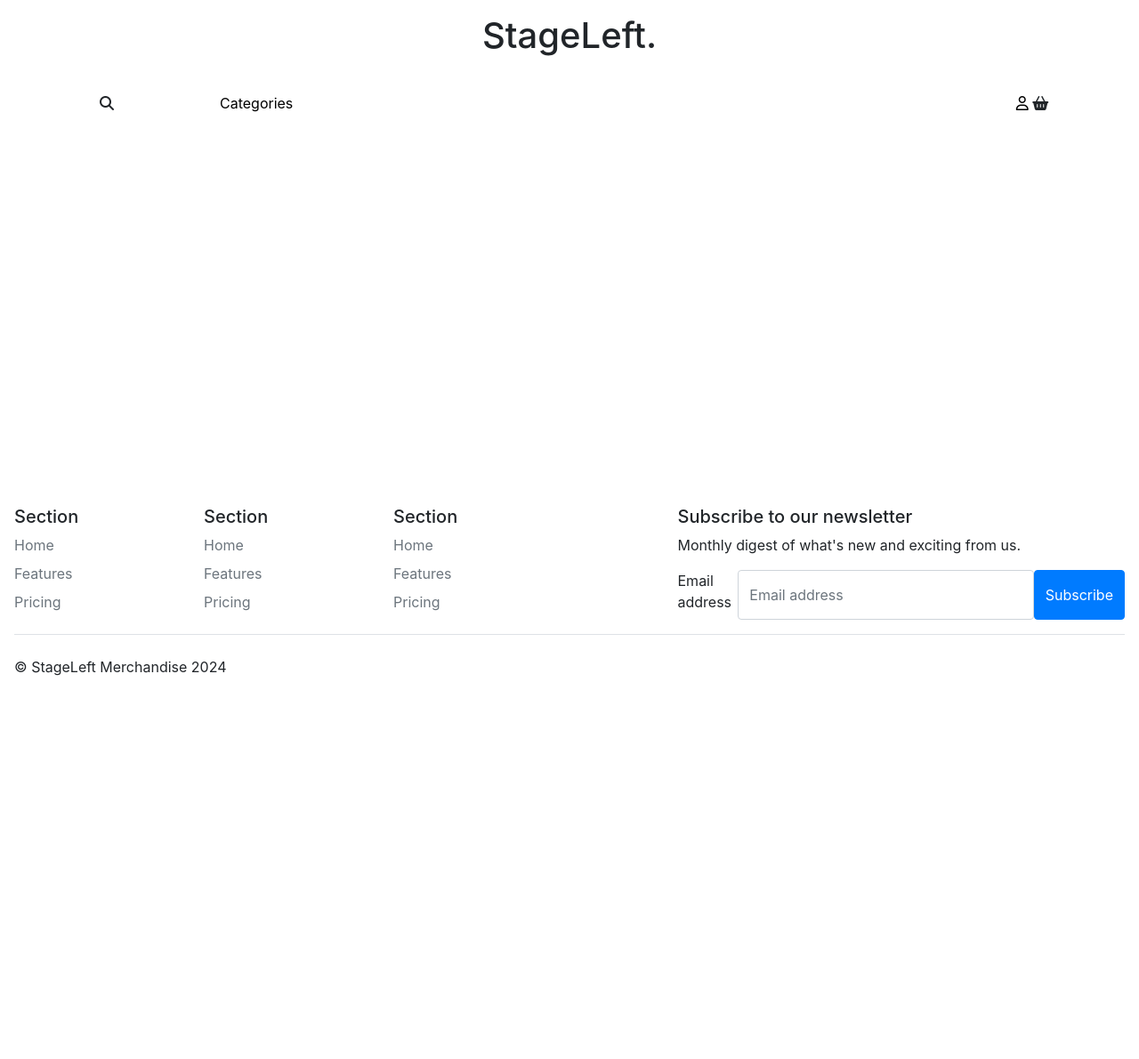
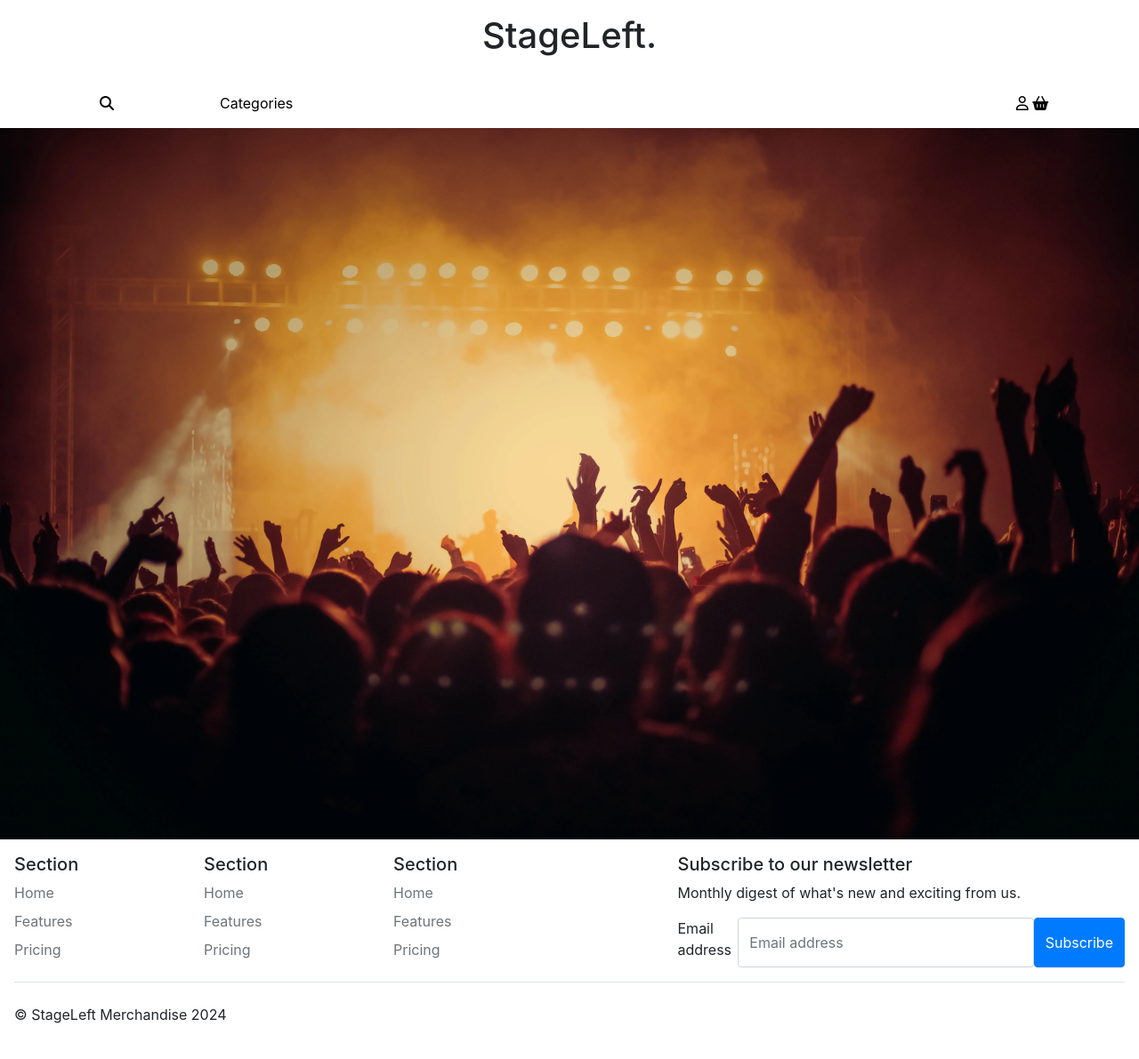
Before and after one commit to KitLavis/stage-left-merch, a Django app: page / in a window 1280 px wide. Shown: the whole page at 89% size. Before the commit the page ends 760 px from the top, so only its background shows below. Run offline with Django 4.2, Linux system fonts and the light colour scheme; some libraries are stand-ins or nearby versions.

Commit message:
Add hero image

```diff
--- a/home/templates/home/index.html
+++ b/home/templates/home/index.html
@@ -2,5 +2,7 @@
 {% load static %}
 
 {% block content %}
+<div class="hero-container">
 
+</div>
 {% endblock %}
--- a/home/urls.py
+++ b/home/urls.py
@@ -1,7 +1,10 @@
 from django.contrib import admin
 from django.urls import path
+from django.conf import settings
+from django.conf.urls.static import static
 from . import views
+
 
 urlpatterns = [
     path('', views.index, name='home')
-]
+] + static(settings.MEDIA_URL, document_root=settings.MEDIA_ROOT)
--- a/stageleft/settings.py
+++ b/stageleft/settings.py
@@ -150,6 +150,10 @@ USE_TZ = True
 
 STATIC_URL = '/static/'
 STATICFILES_DIRS = (os.path.join(BASE_DIR, 'static'),)
+STATIC_ROOT = os.path.join(os.path.dirname(BASE_DIR),"static")
+
+MEDIA_URL = '/media/'
+MEDIA_ROOT = os.path.join(BASE_DIR, 'media')
 
 # Default primary key field type
 # https://docs.djangoproject.com/en/4.2/ref/settings/#default-auto-field
--- a/stageleft/urls.py
+++ b/stageleft/urls.py
@@ -16,9 +16,11 @@ Including another URLconf
 """
 from django.contrib import admin
 from django.urls import path, include
+from django.conf import settings
+from django.conf.urls.static import static
 
 urlpatterns = [
     path('admin/', admin.site.urls),
     path('accounts/', include('allauth.urls')),
     path('', include('home.urls')),
-]
+] + static(settings.MEDIA_URL, document_root=settings.MEDIA_ROOT)
--- a/static/css/base.css
+++ b/static/css/base.css
@@ -1,12 +1,29 @@
+html {
+    height: 100;
+}
+
+.hero-container {
+    background: url('/media/hero-image.webp') no-repeat center center fixed;
+    background-size: cover;
+    width: 100vw;
+    min-height: 100vh;
+    /* height: calc(100vh - 164px); */
+}
+
 footer {
-    position: absolute;
+    /* position: absolute;
     bottom: 0;
-    top: auto;
+    top: auto; */
     width: 100%;
 }
 
 a {
     color: black;
+}
+
+a:hover {
+    color: rgba(0, 0, 0, 0.55);
+    text-decoration: none;
 }
 
 header .navbar {
@@ -18,6 +35,5 @@ header .navbar {
 }
 
 .nav-link:hover {
-    color: black;
-    text-decoration: underline;
+    color: rgba(0, 0, 0, 0.55);
 }
--- a/templates/base.html
+++ b/templates/base.html
@@ -51,7 +51,7 @@
           </div>
         </div>
         <div class="row mt-3">
-          <nav class="navbar navbar-expand-lg">
+          <nav class="navbar navbar-expand-md">
             <button class="navbar-toggler" type="button" data-bs-toggle="collapse" data-bs-target="#navbarSupportedContent" aria-controls="navbarSupportedContent" aria-expanded="false" aria-label="Toggle navigation">
               <span><i class="fa-solid fa-bars"></i></span>
             </button>
@@ -61,7 +61,7 @@
                   <input class="form-control me-2" type="search" placeholder="Search" aria-label="Search">
                   <button class="btn btn-outline-success" type="submit">Search</button>
                 </form> -->
-                <span><i class="fa-solid fa-magnifying-glass"></i></span>
+                <a href="#"><i class="fa-solid fa-magnifying-glass"></i></a>
               </div>
               <div class="col-md-8">
                 <ul class="navbar-nav me-auto mb-2 mb-lg-0">
@@ -71,19 +71,22 @@
                 </ul>
               </div>
               <div class="col-md-2">
-                <span class="dropdown">
+                <span class="user-dropdown">
                   <a href="#" id="user-options" data-toggle="dropdown" aria-haspopup="true" aria-expanded="false">
                     <i class="fa-regular fa-user"></i>
                   </a>
-                  <ul class="dropdown-menu" aria-labelledby="user-options">
-                    <li><a class="dropdown-item" href="#">Action</a></li>
-                    <li><a class="dropdown-item" href="#">Another action</a></li>
-                    <li><a class="dropdown-item" href="#">Something else here</a></li>
-                  </ul>
+                  <div class="dropdown-menu" aria-labelledby="user-options">
+                    {% if request.user.is_authenticated %}
+                    <a href="{% url 'account_logout' %}" class="dropdown-item">Logout</a>
+                    {% else %}
+                    <a href="{% url 'account_signup' %}" class="dropdown-item">Register</a>
+                    <a href="{% url 'account_login' %}" class="dropdown-item">Login</a>
+                    {% endif %}
+                  </div>
                 </span>
-                <span>
+                <a href="#">
                   <i class="fa-solid fa-basket-shopping"></i>
-                </span>
+                </a>
               </div>
             </div>
           </nav>
@@ -96,10 +99,8 @@
         <div class="message-container"></div>
     {% endif %}
 
-    <div id="main">
     {% block content %}
     {% endblock %}
-    </div>
 
     <footer class="footer p-3">
       <div class="row">
```
Also changed, not shown: home/static/css/home.css (added), media/hero-image.webp (added).
